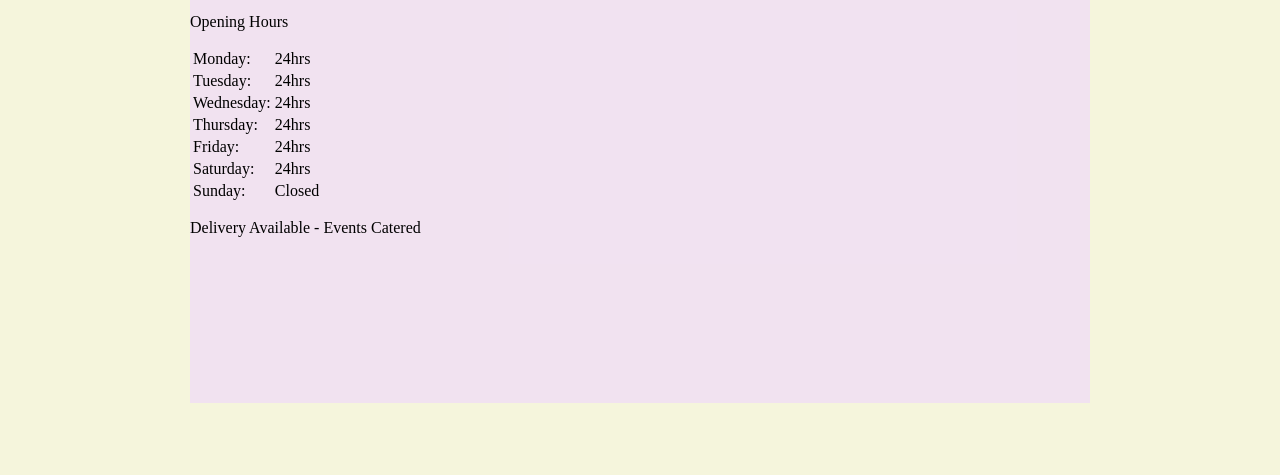
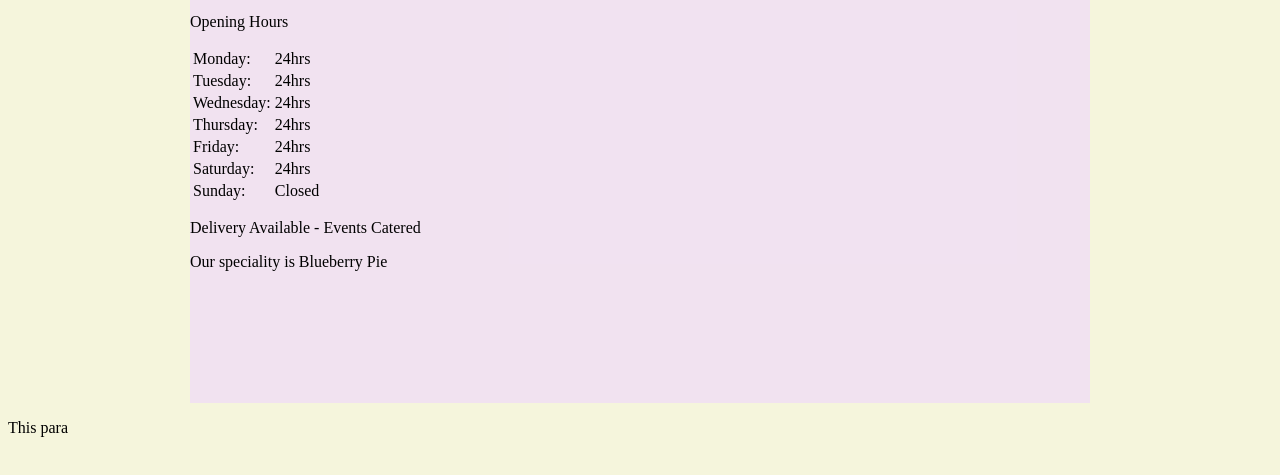
Before and after one commit to Jamesredux/restaurant, a plain HTML site: page index.html in a window 1280 px wide. Shown: the part 245-720 px from the top of the page. Drawn offline with Linux system fonts and the light colour scheme; a web font is replaced by a local one.

Commit message:
server setup

```diff
--- a/index.html
+++ b/index.html
@@ -42,8 +42,10 @@
         </table>
 
         <p>Delivery Available - Events Catered</p>
+        <p>Our speciality is Blueberry Pie</p>
 
     </div>
+    <div class="test"></div>
 
 
     <script src="main.js"></script>
--- a/main.js
+++ b/main.js
@@ -1 +1 @@
-!function(e){var t={};function n(r){if(t[r])return t[r].exports;var o=t[r]={i:r,l:!1,exports:{}};return e[r].call(o.exports,o,o.exports,n),o.l=!0,o.exports}n.m=e,n.c=t,n.d=function(e,t,r){n.o(e,t)||Object.defineProperty(e,t,{enumerable:!0,get:r})},n.r=function(e){"undefined"!=typeof Symbol&&Symbol.toStringTag&&Object.defineProperty(e,Symbol.toStringTag,{value:"Module"}),Object.defineProperty(e,"__esModule",{value:!0})},n.t=function(e,t){if(1&t&&(e=n(e)),8&t)return e;if(4&t&&"object"==typeof e&&e&&e.__esModule)return e;var r=Object.create(null);if(n.r(r),Object.defineProperty(r,"default",{enumerable:!0,value:e}),2&t&&"string"!=typeof e)for(var o in e)n.d(r,o,function(t){return e[t]}.bind(null,o));return r},n.n=function(e){var t=e&&e.__esModule?function(){return e.default}:function(){return e};return n.d(t,"a",t),t},n.o=function(e,t){return Object.prototype.hasOwnProperty.call(e,t)},n.p="",n(n.s=0)}([function(e,t){console.log("testing 123")}]);
+!function(e){var t={};function n(r){if(t[r])return t[r].exports;var o=t[r]={i:r,l:!1,exports:{}};return e[r].call(o.exports,o,o.exports,n),o.l=!0,o.exports}n.m=e,n.c=t,n.d=function(e,t,r){n.o(e,t)||Object.defineProperty(e,t,{enumerable:!0,get:r})},n.r=function(e){"undefined"!=typeof Symbol&&Symbol.toStringTag&&Object.defineProperty(e,Symbol.toStringTag,{value:"Module"}),Object.defineProperty(e,"__esModule",{value:!0})},n.t=function(e,t){if(1&t&&(e=n(e)),8&t)return e;if(4&t&&"object"==typeof e&&e&&e.__esModule)return e;var r=Object.create(null);if(n.r(r),Object.defineProperty(r,"default",{enumerable:!0,value:e}),2&t&&"string"!=typeof e)for(var o in e)n.d(r,o,function(t){return e[t]}.bind(null,o));return r},n.n=function(e){var t=e&&e.__esModule?function(){return e.default}:function(){return e};return n.d(t,"a",t),t},n.o=function(e,t){return Object.prototype.hasOwnProperty.call(e,t)},n.p="",n(n.s=0)}([function(e,t){console.log("another test"),console.log("maybest");const n=document.querySelector(".test"),r=document.createElement("p");r.innerHTML="<p>This para</p>",n.appendChild(r)}]);
```
